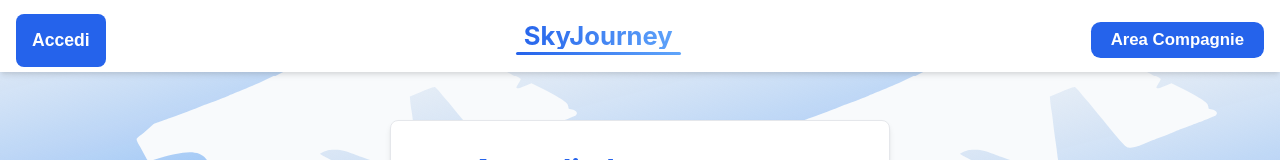
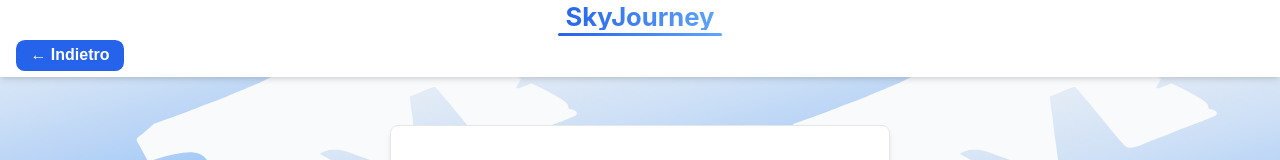
Before and after one commit to arsid2828/progettoTAW, an Angular app in the folder frontend/: page /login in a window 1280 px wide. Shown: the top 160 px of the page. Built offline with nearby package versions, Linux system fonts and the light colour scheme; no server answers.

Commit message:
modifiche header e tasti, ancora un po' storta la grafica ma funziona

```diff
--- a/frontend/src/app/shared/header/header.component.css
+++ b/frontend/src/app/shared/header/header.component.css
@@ -2,11 +2,47 @@
   display: flex;
   align-items: center;
   justify-content: space-between;
-  padding: 0.35rem 1rem; /* thinner vertical spacing */
+  padding: 0.35rem 1rem; /* thin vertical spacing */
   gap: 1rem;
   background: var(--bg-light); /* make the whole header area white */
   box-shadow: var(--shadow);
-  min-height: 48px;
+  min-height: 44px;
+  max-height: 72px; /* prevent the header from becoming very tall */
+  overflow: hidden;
+}
+
+/* Auth pages: stack logo above and keep buttons on a separate row */
+.header-container.auth-page {
+  /* keep logo centered above but avoid full-width stacked rows which enlarge header */
+  flex-direction: column;
+  align-items: center;
+  padding: 0.25rem 1rem;
+  gap: 0.15rem;
+  max-height: 110px; /* allow a little extra room for stacked layout but capped */
+}
+
+.header-container.auth-page .header-center {
+  order: 0;
+  display: flex;
+  justify-content: center;
+  margin: 0; /* remove extra vertical margins */
+}
+
+.header-container.auth-page .header-left,
+.header-container.auth-page .header-right {
+  order: 1;
+  width: auto; /* do NOT force full width — keeps buttons compact */
+  display: flex;
+  align-items: center;
+  padding: 0; /* remove inner horizontal padding so they don't push width */
+  align-self: stretch;
+}
+
+.header-container.auth-page .header-left { justify-content: flex-start; }
+.header-container.auth-page .header-right { justify-content: flex-end; }
+
+.header-container.auth-page .header-logo .logo-text {
+  font-size: 1.6rem; /* keep logo same size to avoid extra height */
 }
 
 .header-left {
@@ -30,7 +66,7 @@
 
 .header-logo .logo-text {
   font-weight: 700;
-  font-size: 1.6rem; /* slightly larger central logo */
+  font-size: 1.55rem; /* slightly reduced to help fit header */
   line-height: 1;
 }
 
@@ -38,28 +74,32 @@
   display: none; /* replaced by full white header background */
 }
 
-/* Keep existing button visual styles intact; only spacing/placement changed */
-.btn-airline {
-  /* kept for backward compatibility */
-  background: var(--warning);
-  color: #fff;
-}
+/* kept for backward compatibility */
+.btn-airline { background: var(--warning); color: #fff; }
 
 /* Ensure header buttons (Accedi and Area Compagnie) have same appearance and do not expand full-width */
 .header-right .btn, .header-left .btn {
   width: auto !important; /* override .btn-submit width:100% when used in header */
-  padding: 0.6rem 1.25rem; /* make both header buttons identical in size */
-  font-size: 1.05rem; /* slightly larger to match Accedi */
+  padding: 0.46rem 0.9rem; /* slightly smaller padding to reduce header height */
+  font-size: 1rem; /* balanced size */
   line-height: 1;
-  border-radius: 0.6rem;
+  border-radius: 0.55rem;
   box-sizing: border-box;
+  white-space: nowrap; /* prevent wrapping which can increase height */
 }
 
 /* if one button still visually differs, ensure minimum width parity */
-.header-left .btn, .header-right .btn { min-width: 110px; }
+.header-left .btn, .header-right .btn { min-width: 100px; }
 
 /* adjust underline of logo if necessary (keeps it centered and not too far below) */
 .header-center .logo-text::after {
   bottom: -6px;
   height: 3px;
 }
+
+/* Small responsiveness: reduce logo on narrow screens to avoid pushing header height */
+@media (max-width: 480px) {
+  .header-logo .logo-text { font-size: 1.25rem; }
+  .header-container { padding: 0.25rem 0.6rem; max-height: 84px; }
+  .header-left .btn, .header-right .btn { min-width: 80px; padding: 0.36rem 0.6rem; }
+}
--- a/frontend/src/app/shared/header/header.component.html
+++ b/frontend/src/app/shared/header/header.component.html
@@ -1,7 +1,12 @@
-<div class="header-container">
+<div class="header-container" [class.auth-page]="isAuthPage()">
   <div class="header-left">
-    <!-- Keep the existing huser component (Accedi) on the left -->
-    <app-huser></app-huser>
+    <!-- Show back button on login/signup pages, otherwise show Accedi button -->
+    <ng-container *ngIf="isAuthPage(); else showAccedi">
+      <button type="button" class="btn btn-submit" (click)="goBack()">← Indietro</button>
+    </ng-container>
+    <ng-template #showAccedi>
+      <app-huser></app-huser>
+    </ng-template>
   </div>
 
   <div class="header-center">
@@ -9,8 +14,10 @@
   </div>
 
   <div class="header-right">
-    <!-- Area Compagnie moved to the right and styled like the Accedi button -->
-    <button type="button" class="btn btn-submit">Area Compagnie</button>
+    <!-- Area Compagnie button only visible on search/home page (not on login/signup) -->
+    <ng-container *ngIf="!isAuthPage()">
+      <button type="button" class="btn btn-submit">Area Compagnie</button>
+    </ng-container>
   </div>
 </div>
 
--- a/frontend/src/app/shared/header/header.component.ts
+++ b/frontend/src/app/shared/header/header.component.ts
@@ -1,6 +1,6 @@
 import { Component, inject } from '@angular/core';
 import { CommonModule } from '@angular/common';
-import { RouterLink } from '@angular/router';
+import { Router, RouterLink } from '@angular/router';
 import { AuthService } from '../auth.service';
 import { HuserComponent } from '../huser/huser.component';
 
@@ -13,6 +13,18 @@ import { HuserComponent } from '../huser/huser.component';
 })
 export class HeaderComponent {
   auth = inject(AuthService);
+  router = inject(Router);
+
+  isAuthPage(): boolean {
+    // Show back button and hide Area Compagnie on login/signup pages
+    const currentUrl = this.router.url;
+    return currentUrl.includes('/login') || currentUrl.includes('/signup');
+  }
+
+  goBack(): void {
+    // Navigate back to search page
+    this.router.navigate(['/search']);
+  }
 
   onLogout() {
     this.auth.logout();
```
Also changed, not shown: 1 other file (tests, documents, lock files or other folders).
